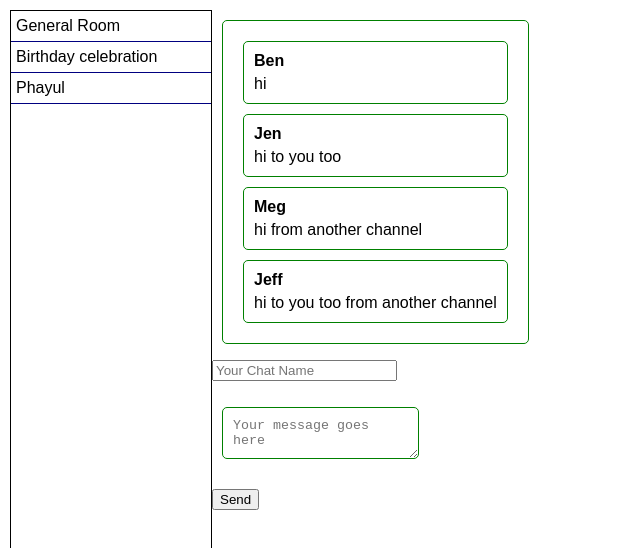
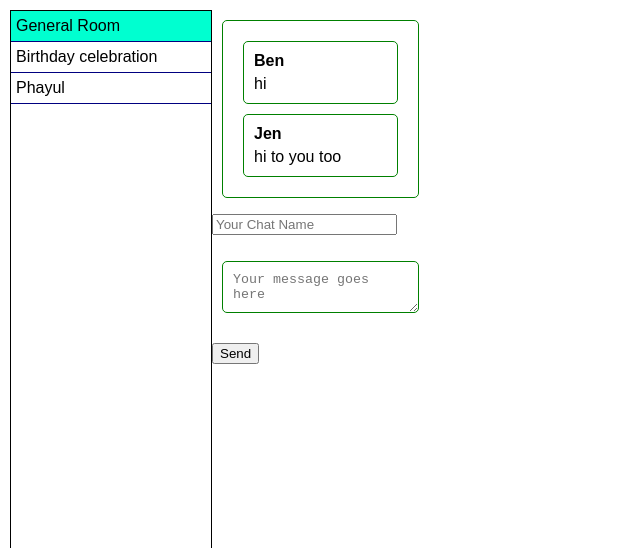
Before and after one commit to tenso2006/chatapp, a React (Create React App) app: page / in a window 1280 px wide. Shown: the top 548 px of the page, without its empty margins (0-640 px from the left). Built offline with nearby package versions, Linux system fonts and the light colour scheme.

Commit message:
Feat: Seperate and Navigate in different channels

```diff
--- a/src/App.js
+++ b/src/App.js
@@ -30,15 +30,24 @@ const messages = [
   }
 ];
 
+const channels = [
+    {id:1, name: 'General Room'},
+    {id:2, name: 'Birthday celebration'},
+    {id:3, name: 'Phayul'}
+];
 
 class App extends Component {
   constructor(props) {
     super(props);
     this.state = {
-      messages
+      messages,
+      channels,
+      selectedChannelId: channels[0].id
     };
 
     this.onSendMessage = this.onSendMessage.bind(this);
+    this.onChannelSelect = this.onChannelSelect.bind(this);
+    this.filteredMessage = this.filteredMessage.bind(this);
   }
 
   onSendMessage (author, text) {
@@ -53,12 +62,23 @@ class App extends Component {
     this.setState({messages});
   }
 
+  onChannelSelect (id) {
+    this.setState({selectedChannelId:id});
+  }
+
+  filteredMessage () {
+    return this.state.messages.filter(({channel_id}) => channel_id === this.state.selectedChannelId);
+  };
 
   render() {
     return (
       <div className="App">
-        <ChannelList />
-        <MessagePane messages={this.state.messages} onSendMessage={this.onSendMessage} />
+        <ChannelList
+          channels={this.state.channels}
+          selectedChannelId={this.state.selectedChannelId}
+          onSelect={this.onChannelSelect}
+        />
+        <MessagePane messages={this.filteredMessage()} onSendMessage={this.onSendMessage} />
       </div>
     );
   }
--- a/src/ChannelList/ChannelList.js
+++ b/src/ChannelList/ChannelList.js
@@ -1,21 +1,23 @@
 import React, {Component} from 'react';
 
-const Channels = [
-    {id:1, name: 'General Room'},
-    {id:2, name: 'Birthday celebration'},
-    {id:3, name: 'Phayul'}
-];
+const selected =2;
 
-const Channel = ({name}) => (
-  <div className="channelList-item">{name}</div>
-);
+const Channel = ({name, isSelected, onClick}) => {
+  console.log(isSelected)
+  const className = isSelected ? 'channelList-item ChannelList-item-selected' : 'channelList-item';
+  return (
+    <div className={className} onClick={onClick}>{name}</div>
+  )
+};
 
-const ChannelList = () => {
+const ChannelList = ({channels, selectedChannelId, onSelect}) => {
   return (
     <div className="ChannelList">
       {
-        Channels.map(({id, name}) => {
-          return <Channel key={id} name={name} />
+        channels.map(({id, name}) => {
+          const is_Selected = selectedChannelId === id
+          const onChannelSelect = () => onSelect(id);
+          return <Channel key={id} name={name} isSelected={is_Selected} onClick={onChannelSelect} />
         })
       }
     </div>
```
